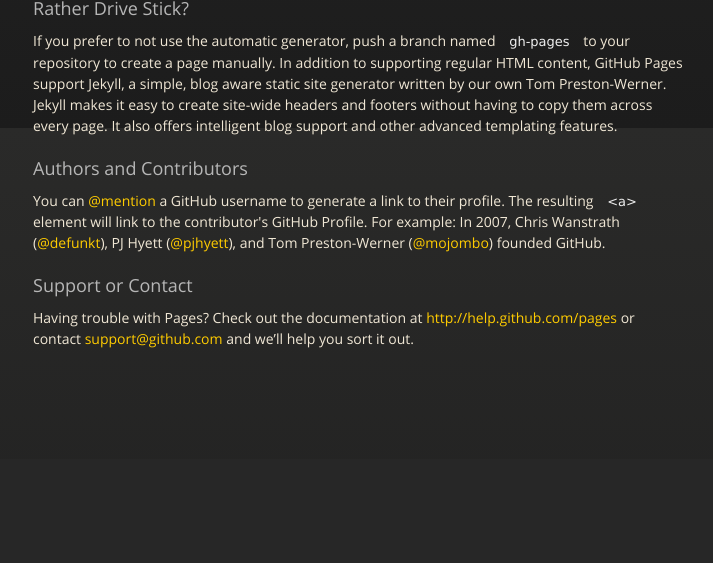
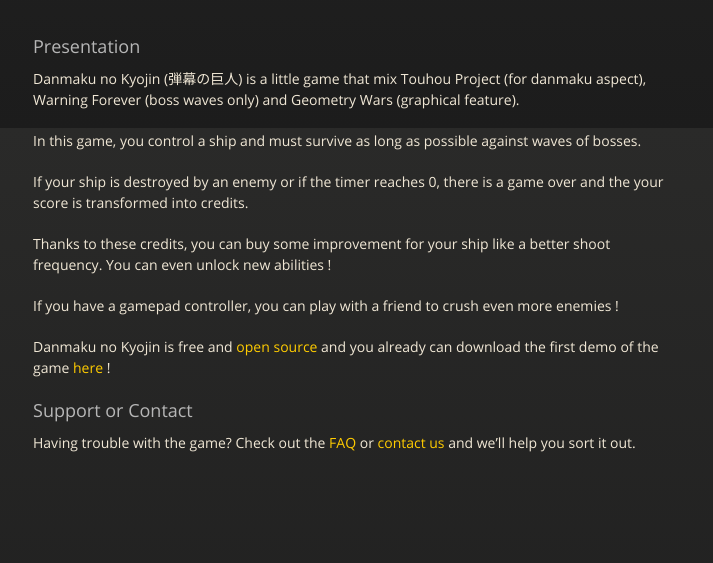
Before and after one commit to Noxalus/Danmaku-no-Kyojin, a PHP site: page / in a window 1280 px wide. Shown: the part 672-1235 px from the top of the page, without its empty margins (282-995 px from the left). Before the commit the page ends 1020 px from the top, so only its background shows below. Run offline with PHP 8.4, Linux system fonts and the light colour scheme; some libraries are stand-ins or nearby versions.

Commit message:
Updated the website.

```diff
--- a/index.html
+++ /dev/null
@@ -1,73 +0,0 @@
-<!doctype html>
-<html>
-  <head>
-    <meta charset="utf-8">
-    <meta http-equiv="X-UA-Compatible" content="chrome=1">
-    <title>Danmaku-no-kyojin by Noxalus</title>
-    <link rel="stylesheet" href="stylesheets/styles.css">
-    <link rel="stylesheet" href="stylesheets/pygment_trac.css">
-    <script src="https://ajax.googleapis.com/ajax/libs/jquery/1.7.1/jquery.min.js"></script>
-    <script src="javascripts/respond.js"></script>
-    <!--[if lt IE 9]>
-      <script src="//html5shiv.googlecode.com/svn/trunk/html5.js"></script>
-    <![endif]-->
-    <!--[if lt IE 8]>
-    <link rel="stylesheet" href="stylesheets/ie.css">
-    <![endif]-->
-    <meta name="viewport" content="width=device-width, initial-scale=1, user-scalable=no">
-
-  </head>
-  <body>
-      <div id="header">
-        <nav>
-          <li class="fork"><a href="https://github.com/Noxalus/Danmaku-no-Kyojin">View On GitHub</a></li>
-          <li class="downloads"><a href="https://github.com/Noxalus/Danmaku-no-Kyojin/zipball/master">ZIP</a></li>
-          <li class="downloads"><a href="https://github.com/Noxalus/Danmaku-no-Kyojin/tarball/master">TAR</a></li>
-          <li class="title">DOWNLOADS</li>
-        </nav>
-      </div><!-- end header -->
-
-    <div class="wrapper">
-
-      <section>
-        <div id="title">
-          <h1>Danmaku-no-kyojin</h1>
-          <p>Danmaku no Kyojin (弾幕の巨人) is a 2D danmaku developed in C# with XNA.</p>
-          <hr>
-          <span class="credits left">Project maintained by <a href="https://github.com/Noxalus">Noxalus</a></span>
-          <span class="credits right">Hosted on GitHub Pages &mdash; Theme by <a href="http://twitter.com/#!/michigangraham">mattgraham</a></span>
-        </div>
-
-        <h3>Welcome to GitHub Pages.</h3>
-
-<p>This automatic page generator is the easiest way to create beautiful pages for all of your projects. Author your page content here using GitHub Flavored Markdown, select a template crafted by a designer, and publish. After your page is generated, you can check out the new branch:</p>
-
-<pre><code>$ cd your_repo_root/repo_name
-$ git fetch origin
-$ git checkout gh-pages
-</code></pre>
-
-<p>If you're using the GitHub for Mac, simply sync your repository and you'll see the new branch.</p>
-
-<h3>Designer Templates</h3>
-
-<p>We've crafted some handsome templates for you to use. Go ahead and continue to layouts to browse through them. You can easily go back to edit your page before publishing. After publishing your page, you can revisit the page generator and switch to another theme. Your Page content will be preserved if it remained markdown format.</p>
-
-<h3>Rather Drive Stick?</h3>
-
-<p>If you prefer to not use the automatic generator, push a branch named <code>gh-pages</code> to your repository to create a page manually. In addition to supporting regular HTML content, GitHub Pages support Jekyll, a simple, blog aware static site generator written by our own Tom Preston-Werner. Jekyll makes it easy to create site-wide headers and footers without having to copy them across every page. It also offers intelligent blog support and other advanced templating features.</p>
-
-<h3>Authors and Contributors</h3>
-
-<p>You can <a href="https://github.com/blog/821" class="user-mention">@mention</a> a GitHub username to generate a link to their profile. The resulting <code>&lt;a&gt;</code> element will link to the contributor's GitHub Profile. For example: In 2007, Chris Wanstrath (<a href="https://github.com/defunkt" class="user-mention">@defunkt</a>), PJ Hyett (<a href="https://github.com/pjhyett" class="user-mention">@pjhyett</a>), and Tom Preston-Werner (<a href="https://github.com/mojombo" class="user-mention">@mojombo</a>) founded GitHub.</p>
-
-<h3>Support or Contact</h3>
-
-<p>Having trouble with Pages? Check out the documentation at <a href="http://help.github.com/pages">http://help.github.com/pages</a> or contact <a href="mailto:support@github.com">support@github.com</a> and we’ll help you sort it out.</p>
-      </section>
-
-    </div>
-    <!--[if !IE]><script>fixScale(document);</script><![endif]-->
-
-  </body>
-</html>
--- /dev/null
+++ b/index.php
@@ -0,0 +1,68 @@
+<!doctype html>
+<html>
+  <head>
+    <meta charset="utf-8">
+    <meta http-equiv="X-UA-Compatible" content="chrome=1">
+    <title>Danmaku no Kyojin - Home</title>
+    <link rel="stylesheet" href="stylesheets/styles.css">
+    <link rel="stylesheet" href="stylesheets/pygment_trac.css">
+    <script src="https://ajax.googleapis.com/ajax/libs/jquery/1.7.1/jquery.min.js"></script>
+    <script src="javascripts/respond.js"></script>
+    <!--[if lt IE 9]>
+      <script src="//html5shiv.googlecode.com/svn/trunk/html5.js"></script>
+    <![endif]-->
+    <!--[if lt IE 8]>
+    <link rel="stylesheet" href="stylesheets/ie.css">
+    <![endif]-->
+    <meta name="viewport" content="width=device-width, initial-scale=1, user-scalable=no">
+
+  </head>
+  <body>
+      <div id="header">
+        <nav>
+          <li class="fork"><a href="https://github.com/Noxalus/Danmaku-no-Kyojin">Source code</a></li>
+          <li class="downloads"><a href="https://github.com/Noxalus/Danmaku-no-Kyojin/zipball/master">Download the demo</a></li>
+        </nav>
+      </div><!-- end header -->
+
+    <div class="wrapper">
+
+      <section>
+        <div id="title">
+          <h1><img src="images/logo.png" alt="logo" /></h1>
+          <p>A simple 2D danmaku developed in C# with XNA.</p>
+          <hr>
+        </div>
+
+				<div class="youtube-video">
+					<iframe width="420" height="315" src="http://www.youtube.com/embed/W2fwN71SMH0" frameborder="0" allowfullscreen></iframe>
+				</div>
+
+        <h3>Presentation</h3>
+
+				<p>
+				Danmaku no Kyojin (弾幕の巨人) is a little game that mix Touhou Project (for danmaku aspect), Warning Forever (boss waves only) and Geometry Wars (graphical feature).
+				</p>
+
+				<p>In this game, you control a ship and must survive as long as possible against waves of bosses.</p>
+
+				<p>If your ship is destroyed by an enemy or if the timer reaches 0, there is a game over and the your score is transformed into credits.</p>
+
+				<p>Thanks to these credits, you can buy some improvement for your ship like a better shoot frequency. You can even unlock new abilities !</p>
+
+				<p>If you have a gamepad controller, you can play with a friend to crush even more enemies !</p>
+
+				<p>
+				Danmaku no Kyojin is free and <a href="https://github.com/Noxalus/Danmaku-no-Kyojin">open source</a> and you already can download the first demo of the game <a href="https://github.com/Noxalus/Danmaku-no-Kyojin/zipball/master">here</a> !
+				</p>
+
+				<h3>Support or Contact</h3>
+
+				<p>Having trouble with the game? Check out the <a href="faq.php">FAQ</a> or <a href="contact.php">contact us</a> and we’ll help you sort it out.</p>
+      </section>
+
+    </div>
+    <!--[if !IE]><script>fixScale(document);</script><![endif]-->
+
+  </body>
+</html>
--- a/stylesheets/styles.css
+++ b/stylesheets/styles.css
@@ -789,7 +789,6 @@
 section #title {
   border: 0;
   outline: none;
-  margin: 0 0 50px 0;
   padding: 0 0 5px 0;
 }
 section #title h1 {
@@ -799,6 +798,7 @@
   text-align: center;
   line-height: 36px;
 }
+
 section #title p {
   color: #d7cfbe;
   font-family: 'OpenSansLight', "Helvetica Neue", Helvetica, Arial, sans-serif;
@@ -849,3 +849,20 @@
     display: none;
   }
 }
+
+.youtube-video{
+	text-align: center;
+	margin-bottom: 30px;
+}
+
+form{
+	text-align: center;
+}
+
+dt{
+	margin-bottom: 20px;
+}
+
+dd{
+	margin-bottom: 40px;
+}
```
Also changed, not shown: contact.php (added, +62 -0 lines), faq.php (added, +52 -0 lines), images/logo.png (added).
